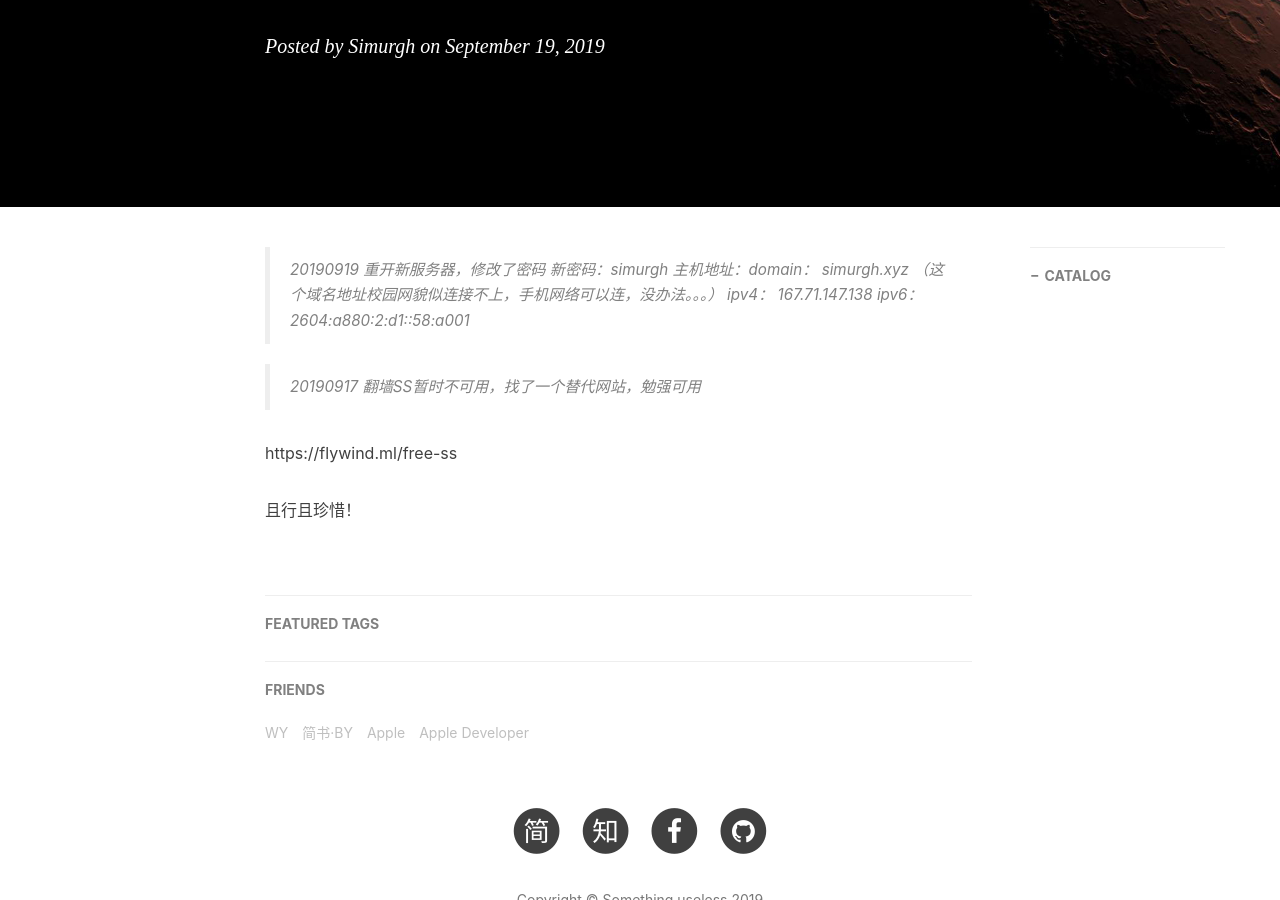
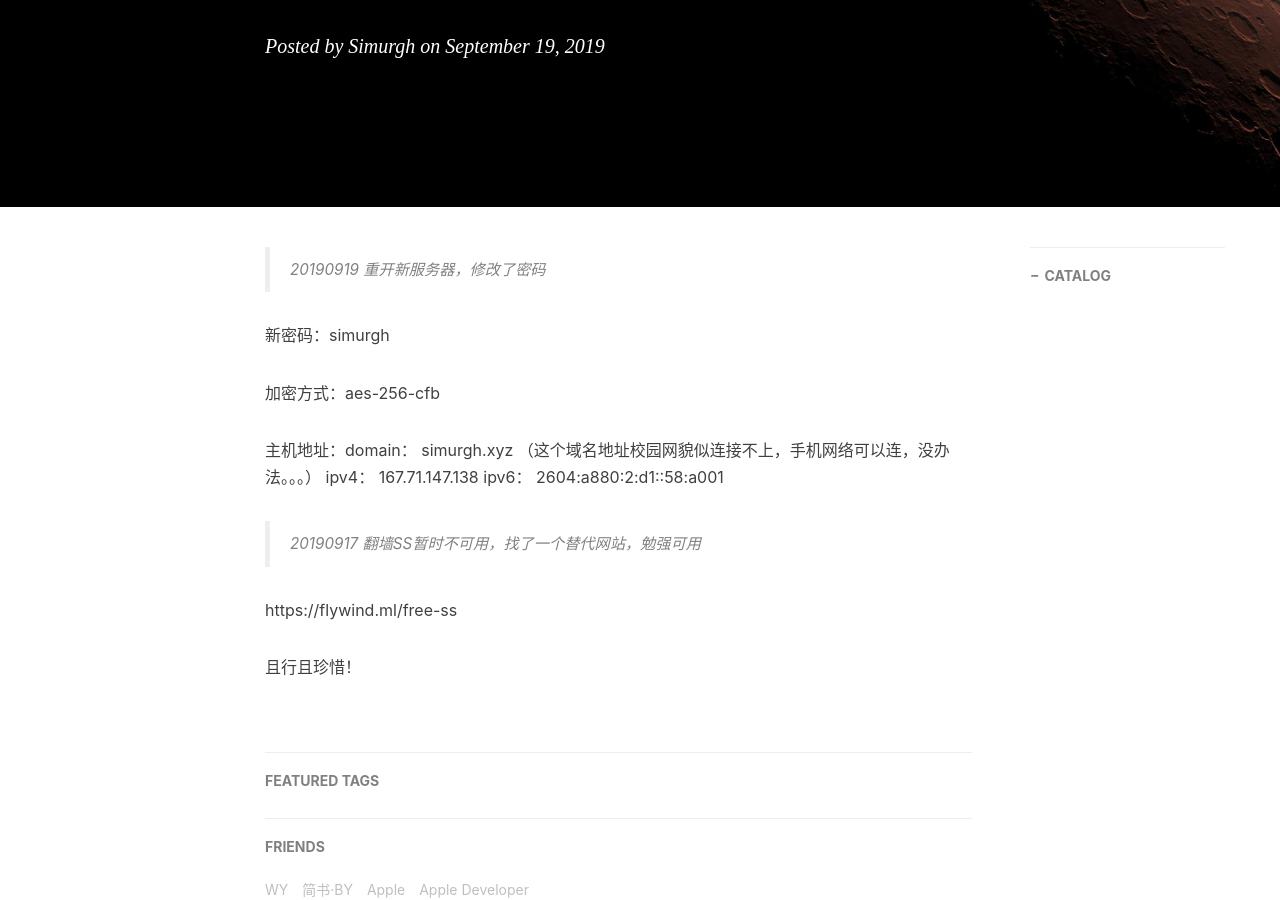
Before and after one commit to SimurghV/myblog, a Jekyll site: the page built from _posts/2019-09-19-ss更新贴.md, in a window 1280 px wide and 900 px high, scrolled down 316 px. Built offline with Jekyll 4.4.1, drawn with Linux system fonts in a browser that asks for light colours; nearby versions of some CDN libraries; comment, search, counter and statistics services are not loaded.

Commit message:
Update 2019-09-19-ss更新贴.md

```diff
--- a/_posts/2019-09-19-ss更新贴.md
+++ b/_posts/2019-09-19-ss更新贴.md
@@ -11,7 +11,14 @@ tags:
 ---
 
 >20190919 重开新服务器，修改了密码
-新密码：simurgh 主机地址：domain： simurgh.xyz （这个域名地址校园网貌似连接不上，手机网络可以连，没办法。。。） ipv4： 167.71.147.138 ipv6： 2604:a880:2:d1::58:a001
+
+新密码：simurgh
+
+加密方式：aes-256-cfb
+
+主机地址：domain： simurgh.xyz （这个域名地址校园网貌似连接不上，手机网络可以连，没办法。。。）
+           ipv4： 167.71.147.138
+           ipv6： 2604:a880:2:d1::58:a001
 
 
 
```
